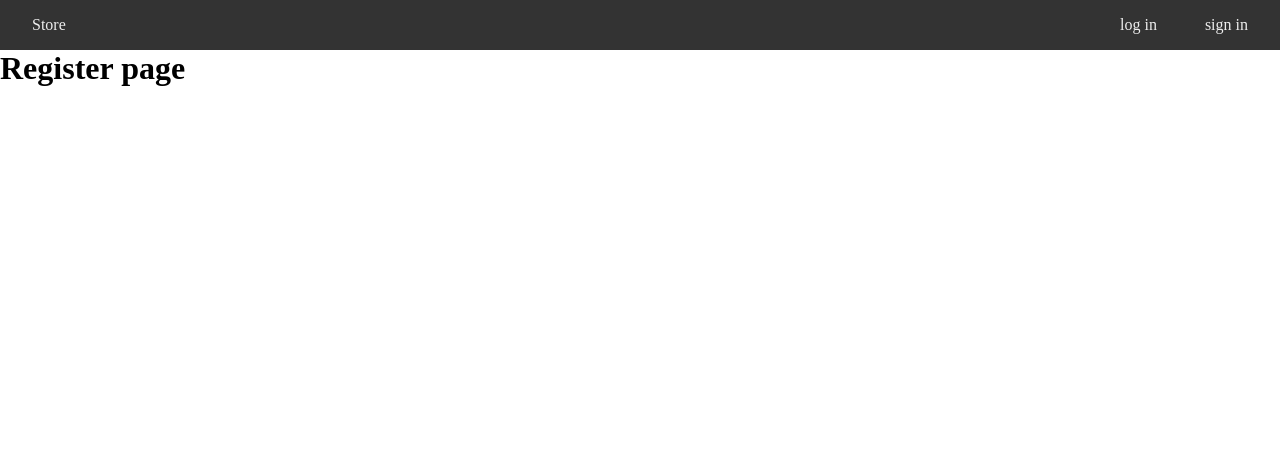
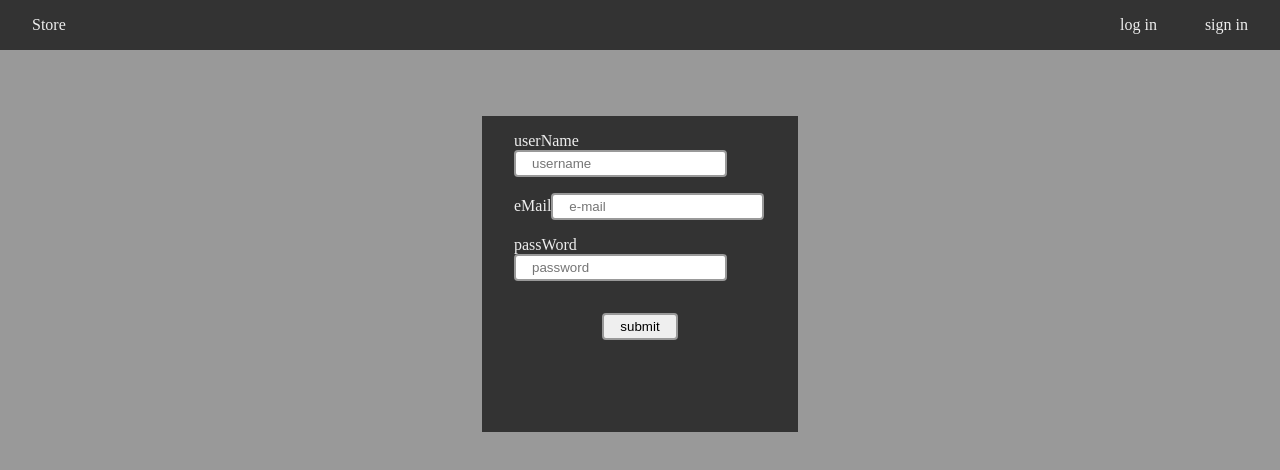
Before and after one commit to youspinmerond/store, a Next.js app: page /register in a window 1280 px wide. Shown: the top 470 px of the page. Built offline with nearby package versions, Linux system fonts and the light colour scheme.

Commit message:
register component developming

```diff
--- a/components/Layout.tsx
+++ b/components/Layout.tsx
@@ -1,5 +1,6 @@
 import Head from "next/head"
 import Header from "./Header"
+import styles from 'styles/Home.module.sass'
 
 export default function Layout({children}:any) {
   return (
@@ -10,8 +11,10 @@ export default function Layout({children}:any) {
         <meta name="viewport" content="width=device-width, initial-scale=1" />
         <link rel="icon" href="/favicon.ico" />
       </Head>
-      <Header/>
-      {children}
+      <main className={styles.main}>
+        <Header/>
+        {children}
+      </main>
     </>
   )
 }
--- a/pages/register.tsx
+++ b/pages/register.tsx
@@ -1,7 +1,28 @@
+import styles from 'styles/auth.module.sass'
+
 export default function Register() {
   return (
     <div>
-      <h1>Register page</h1>
+      <div className={styles.wrapper}>
+        <form action="" className={styles.form}>
+          <div className={styles.formElem}>
+            <label>userName</label>
+            <input type="text" name="name" placeholder="username"/>
+          </div>
+          <div className={styles.formElem}>
+            <label>eMail</label>
+            <input type="email" name="email" placeholder="e-mail"/>
+          </div>
+          <div className={styles.formElem}>
+            <label>passWord</label>
+            <input type="password" name="password" placeholder="password"/>
+          </div>
+          <div className={styles.spacer}></div>
+          <div className={styles.formElem} style={{display:"flex",justifyContent:"center"}}>
+            <input type="submit" value="submit" />
+          </div>
+        </form>
+      </div>
     </div>
   )
 }
--- /dev/null
+++ b/styles/auth.module.sass
@@ -0,0 +1,25 @@
+@import variables
+
+
+.wrapper
+  margin: 4rem 0 0
+  display: flex
+  justify-content: center
+  align-items: center
+
+.form
+  border: 2px solid $grey
+  background: $background
+  padding: 1rem 2rem
+  width: 20rem
+  height: 20rem
+  color: $white
+  &Elem
+    margin: 0 0 1rem
+    input
+      border: 2px solid $grey
+      border-radius: .25rem
+      padding: .25rem 1rem
+
+.spacer
+  margin: 2rem 0
--- a/styles/globals.sass
+++ b/styles/globals.sass
@@ -1,4 +1,9 @@
+@import variables
+
 *
   padding: 0
   margin: 0
   box-sizing: border-box
+
+body
+  background: $grey
```
Also changed, not shown: pages/index.tsx (+2 -6 lines).
